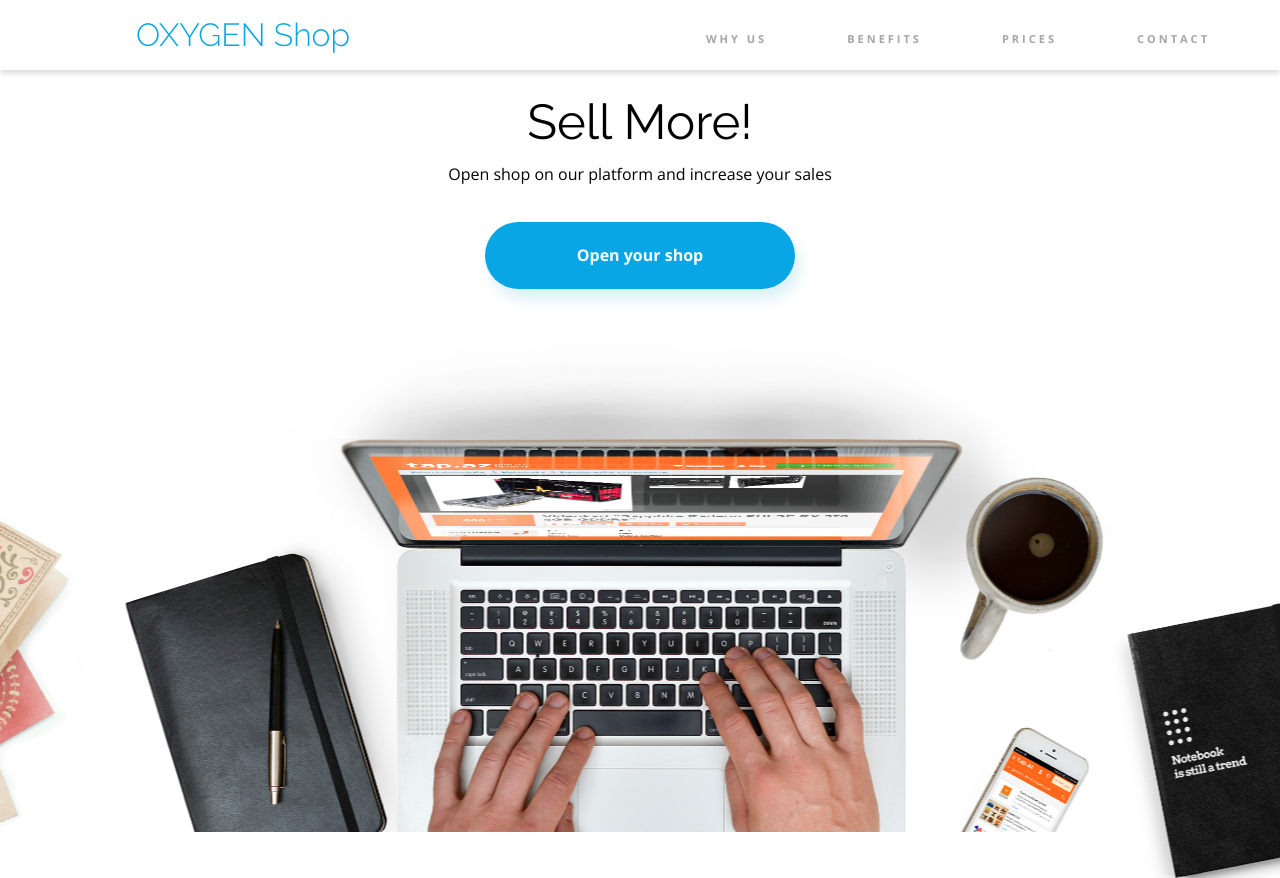
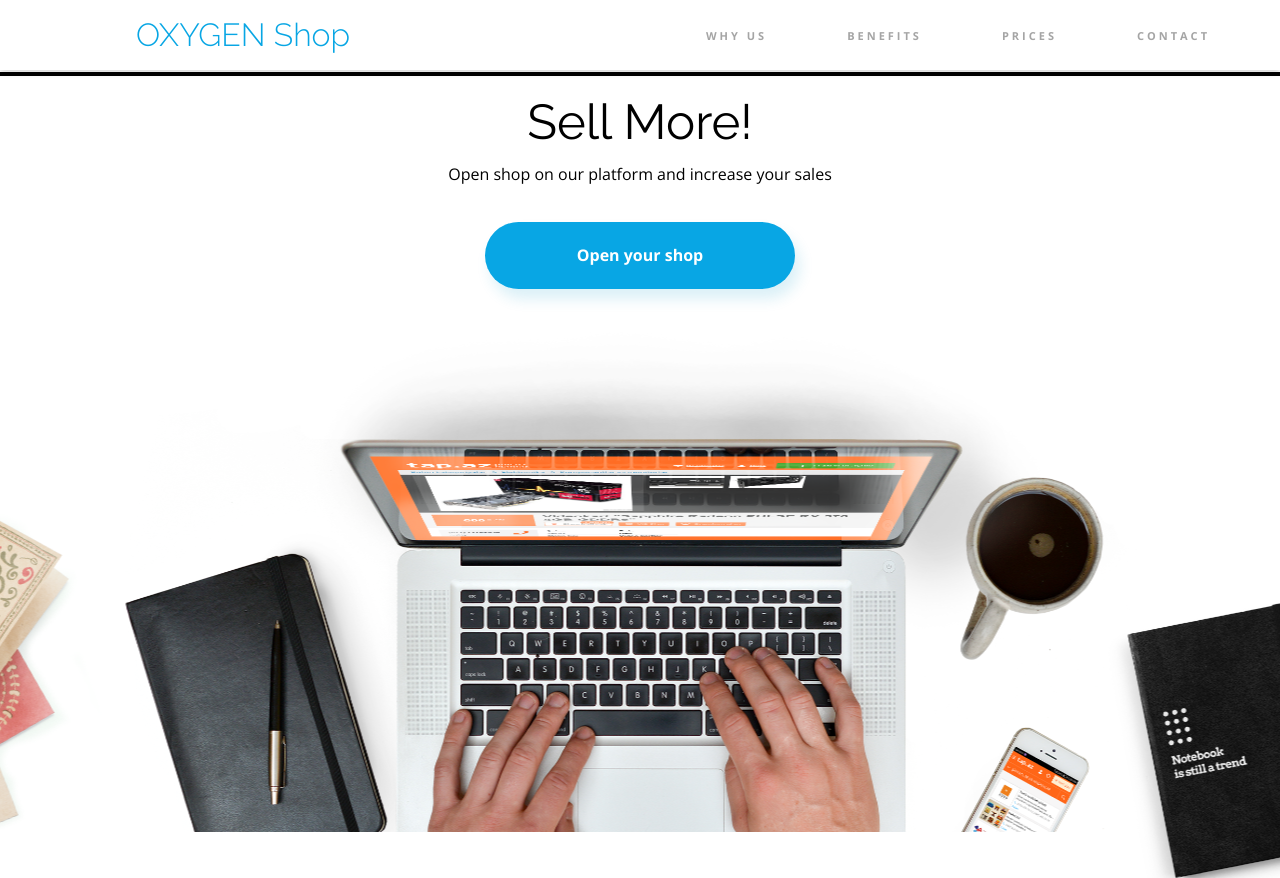
Before and after one commit to roberromero/proyectoOxygen, a plain HTML site: page index.html in a window 1280 px wide. Shown: the top 878 px of the page. Drawn offline with nearby package versions, Linux system fonts and the light colour scheme.

Commit message:
crossBar created

```diff
--- a/index.html
+++ b/index.html
@@ -12,6 +12,7 @@
 
 </head>
 <body>
+    <!--PRIMERA SECCIÓN "NAV"-->
     <header>
         <p id="logo">OXYGEN Shop</p>
         <nav class="nav">
@@ -34,9 +35,8 @@
             <img id="im" class="dropdownbutton__bar" src="./img/menu.svg" alt="botón para el desplegable">
             <img id="imEquis" class="dropdownbutton__bar" src="./img/x-menu.svg" alt="botón para el desplegable">
         </button>
-
+        <div id="progressbar"></div>
     </header>
-        <!--PRIMERA SECCIÓN "NAV"-->
 
 
         <!--SEGUNDA SECCIÓN "MAIN"-->
--- a/style.css
+++ b/style.css
@@ -918,22 +918,37 @@ footer{
 
 /*-------------------------------------------------*/
 @media only screen and (min-width:1000px){
+header{
+
+    display: block;
+
+}
+
+#progressbar{
+    position: sticky;
+    width: 100%;
+    height: 3px;
+    background-color: #000000;
+    border: 2px solid;
+}
+
 
 .dropdownbutton{
 
     display: none;
 }
 #logo{
-    margin-left: 136px;
+    margin: 17px 136px;
 }
 
 .list{
     display: flex;
     justify-content: flex-end;
     flex-direction:row;
-    margin-top: 28px;
+    margin: 0;
+    padding-top: 20px;
+    padding-bottom: 15px;
     width: auto;
-    padding: 0;
     position: sticky;
     background-color: transparent;
     box-shadow: none;
```
